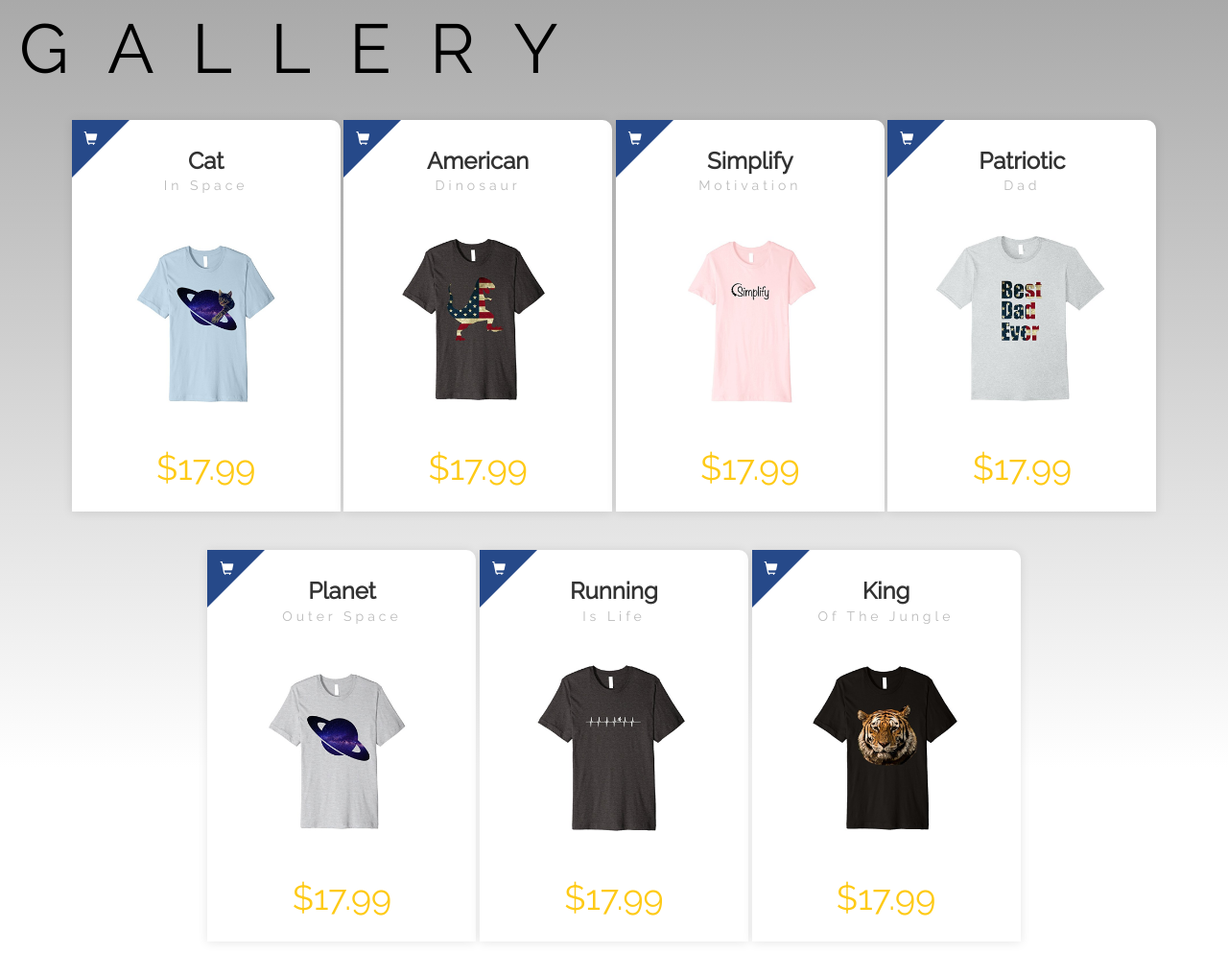
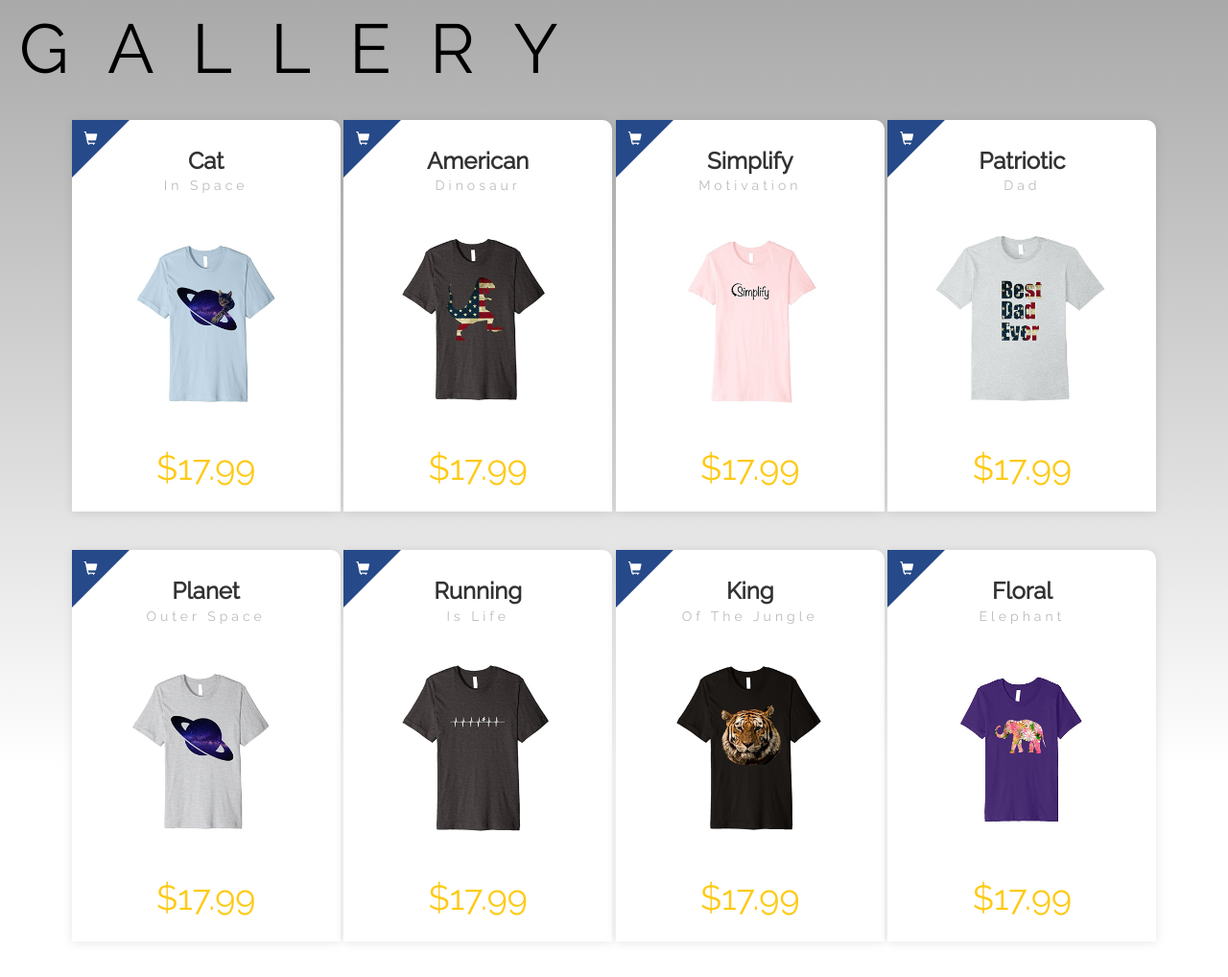
Before and after one commit to tshirt-gallery/tshirt-gallery.github.io, a plain HTML site: page index.html in a window 1280 px wide. Shown: the whole page at 96% size. Drawn offline with nearby package versions, Linux system fonts and the light colour scheme.

Commit message:
update with new shirt

```diff
--- a/index.html
+++ b/index.html
@@ -172,6 +172,27 @@
 
           </div>
         </a>
+
+        <a href="https://www.amazon.com/dp/B072ZPTR6Z" target="_blank">
+          <div class="product-card">
+            <span class="tag">
+              <span class="glyphicon glyphicon-shopping-cart" aria-hidden="true"></span>
+            </span>
+            <h2>Floral</h2>
+            <h4>Elephant</h4>
+            <figure>
+              <img src="ele.png" alt="product" />
+            </figure>
+
+            <span class="price">
+              $17.99
+            </span>
+
+
+          </div>
+        </a>
+
+
         </div>
 
       </div>
```
Also changed, not shown: ele.png (added).
